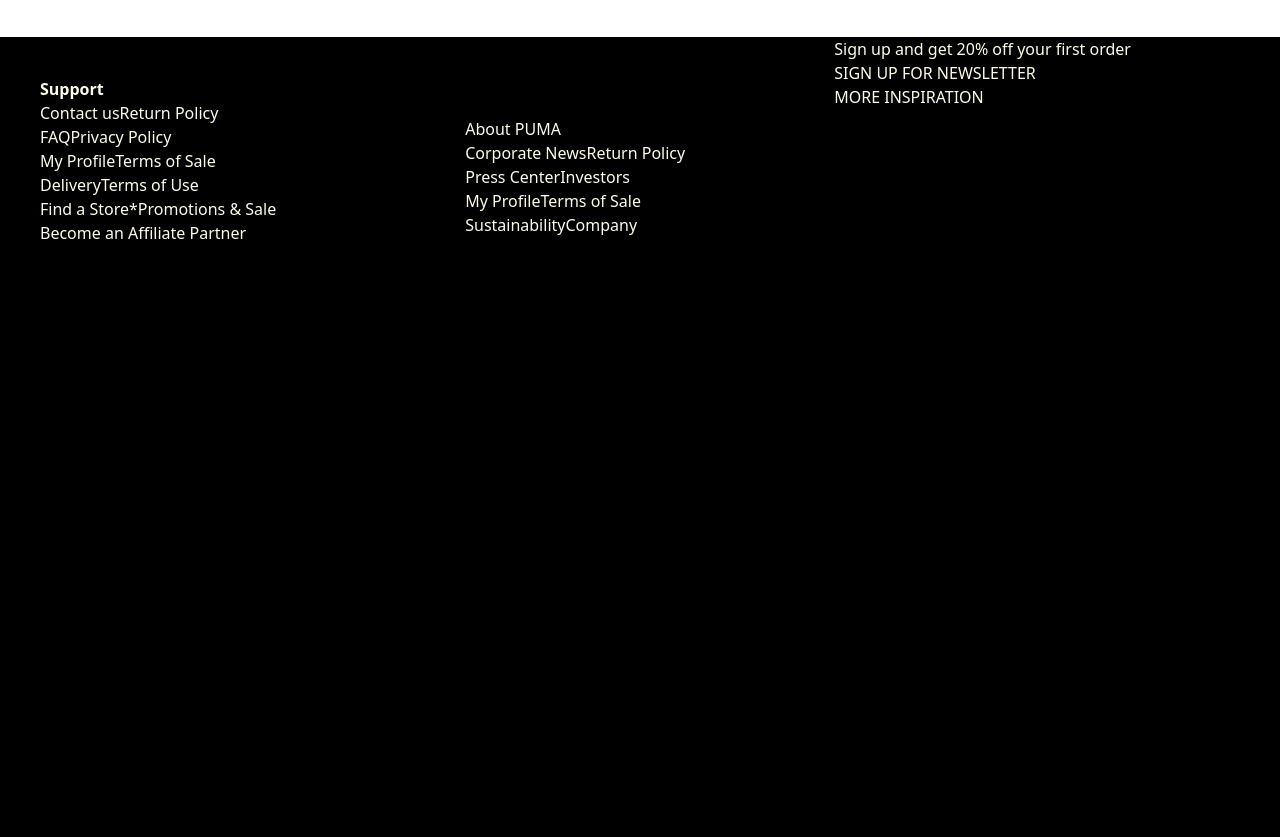
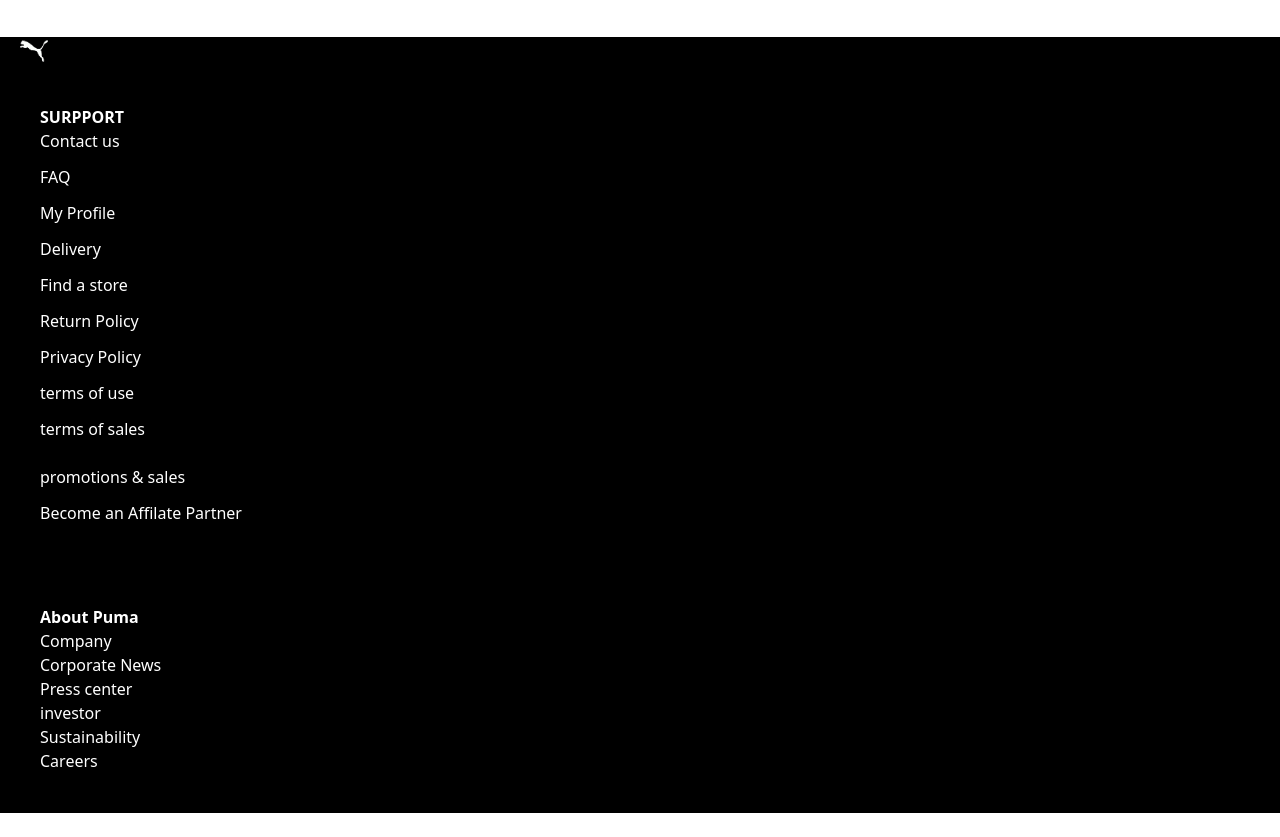
Before and after one commit to AdetutuFatimoh/wk6, a website: page puma.html in a window 1280 px wide. Shown: the part 3858-4695 px from the top of the page. After the commit the page ends 4671 px from the top, so only its background shows below. Drawn offline with Linux system fonts and the light colour scheme.

Commit message:
feat:update

```diff
--- a/puma.html
+++ b/puma.html
@@ -169,72 +169,41 @@
                 </ul>
                 </nav>
 
-                <footer class="grid grid-flow-col">
-                <div>
-                    <ul class="bg-black h-screen">
-                        <h2><a href="#"><img src="./puma logo.png" alt="puma" class="w-12 px-7"></i></a></h2>
+                <footer>
+                <nav class="grid grid-col-3 gap-0 bg-black ">
+                <ul>
+                    <li class="hover:text-gray-400 hover:border-b-0 border-solid"><a href="#">
+                        <img src="./puma logo.png" alt="puma" class="w-12 pl-5">
+                </ul>
+                <div class="text-white py-10 px-10 border-t-7 border-blue-900">
+                   <h2 class="font-bold gap-5">SURPPORT</h2>
+                   <ul class="flex flex-col gap-3">
+                    <li>Contact us</li>
+                    <li>FAQ</li>
+                    <li>My Profile</li>
+                    <li>Delivery</li>
+                    <li>Find a store</li>
+                    <li>Return Policy</li>
+                    <li>Privacy Policy</li>
+                    <li>terms of use</li>
+                    <li>terms of sales</li>
+                    <li></li>promotions & sales</li>
+                    <li>Become an Affilate Partner</li>
+                   </ul>
+                </div>
 
-                    <article class="py-10 px-10 border-t-7 border-white">
-                        <h2 class="text-yellow-50">
-                            <p class="font-bold">Support</p>
-                        <p class="text-justify">Contact us<span>Return Policy</span></p>
-                        <p><span>FAQ</span>Privacy Policy</p>
-                        <p><span>My Profile</span>Terms of Sale</p>
-                        <p><span>Delivery</span>Terms of Use</p>
-                        <p><span>Find a Store</span>*Promotions & Sale</p>
-                        <p><span></span>Become an Affiliate Partner</p>
-                    </h2 >
-                    </article>
+                <div  class="text-white py-10 px-10 border-t-7 border-blue-900">
+                    <h2 class="font-bold ">About Puma</h2>
+                    <ul>
+                        <li>Company</li>
+                        <li>Corporate News</li>
+                        <li>Press center </li>
+                        <li>investor</li>
+                        <li>Sustainability </li>
+                        <li>Careers</li>
                     </ul>
-            </div>
-
-                <div>
-                    <ul class="bg-black h-screen">
-                    <article class="py-20">
-                        <h1 class="text-yellow-50">
-                            <p>About PUMA</p>
-
-                        <p><span>Corporate News</span>Return Policy</p>
-                        <p><span>Press Center</span>Investors</p>
-                        <p><span>My Profile</span>Terms of Sale</p>
-                        <p><span>Sustainability</span>Company</p>
-                    </h1 >
-                </article>
-            </ul>
-                    </div>
-
-                    <div>
-                        <ul class="bg-black h-screen ">
-
-                    <article>
-                        <h1 class="text-yellow-50 flex flex-col mar">
-
-                        <p> Sign up and get 20% off your first order </p>
-                        <p>SIGN UP FOR NEWSLETTER</p>
-                        <p>MORE INSPIRATION</p>
-
-                     </h1 >
-                    </article>
-                </ul>
                 </div>
-                </footer>
-
-
-
-
-
-
-
-
-
-
-
-
-
-
-
-
-
-
+                    </nav>
+        </footer>
 </body>
 </html>
```
Also changed, not shown: dist/output.css.
